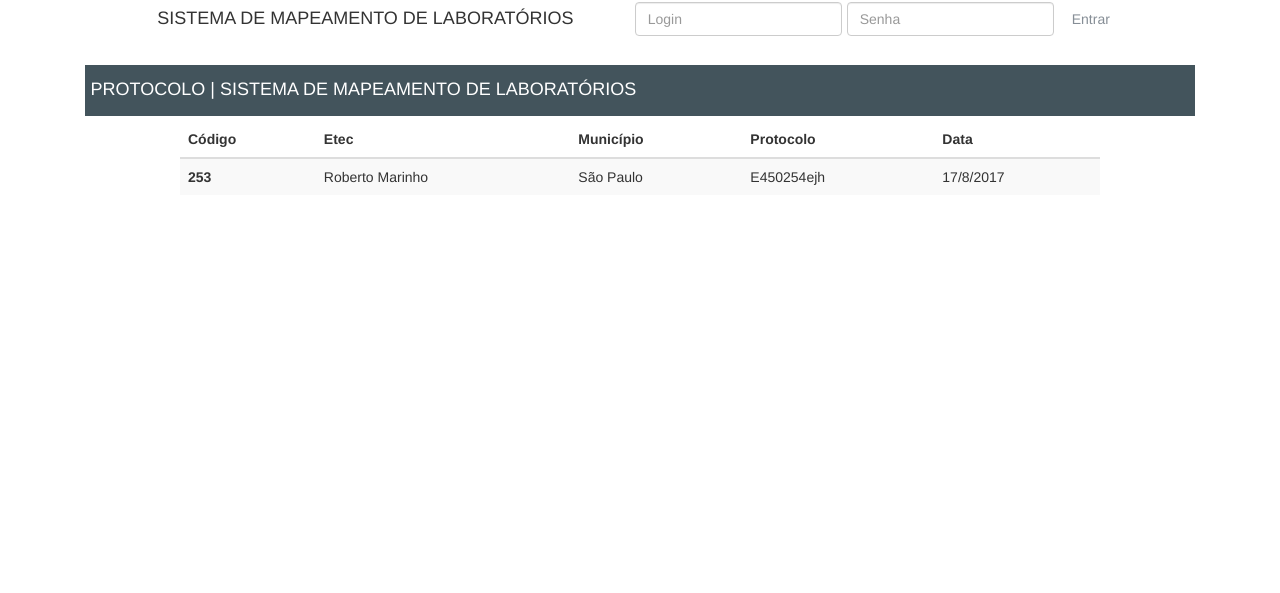
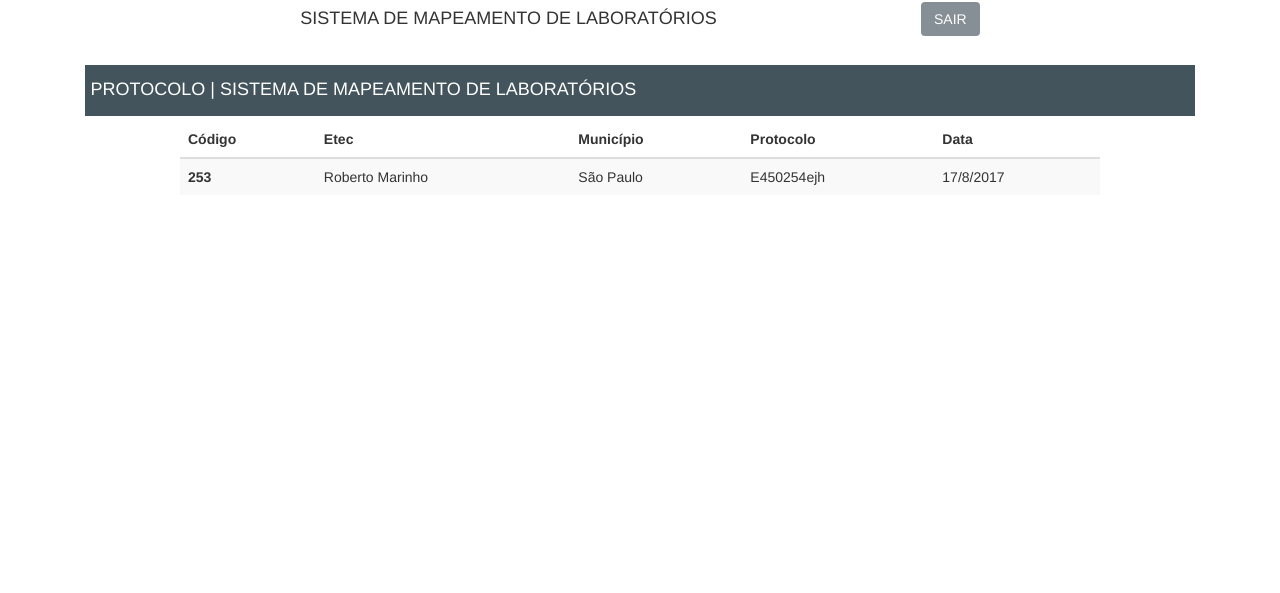
Before and after one commit to rafanonato/gfac-font-mapeamento, a plain HTML site: page list.html in a window 1280 px wide. Shown: the part 207-800 px from the top of the page. Drawn offline with nearby package versions, Linux system fonts and the light colour scheme; files whose address does not match are found by name.

Commit message:
Tela de Protocolo

```diff
--- a/list.html
+++ b/list.html
@@ -40,9 +40,7 @@
       <nav class="navbar ">
         <h4 class="alert-heading">SISTEMA DE MAPEAMENTO DE LABORATÓRIOS</h4>
         <form class="form-inline">
-          <input class="form-control mr-sm-2" type="email" placeholder="Login" aria-label="Login">
-          <input class="form-control mr-sm-2" type="password" placeholder="Senha" aria-label="Senha">
-          <button class="btn btn-outline-secondary my-2 my-sm-0" type="submit">Entrar</button>
+          <a class="btn btn-secondary" href="#">SAIR</a>
         </form>
       </nav>
 
```
